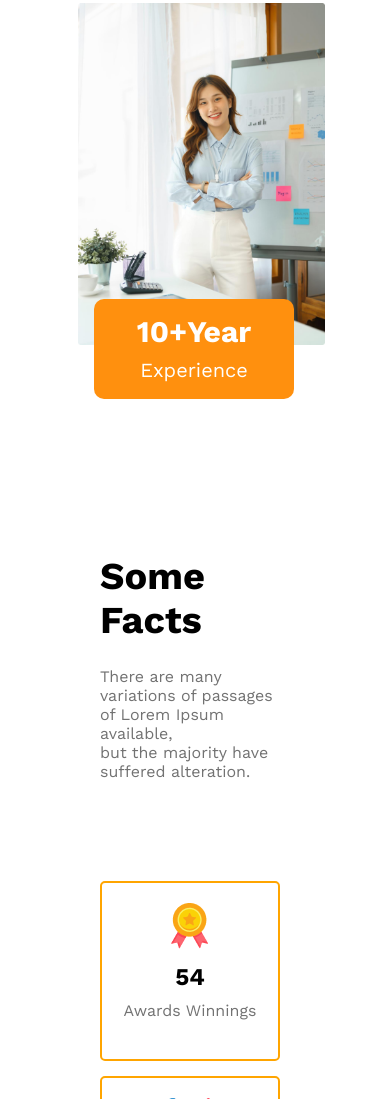
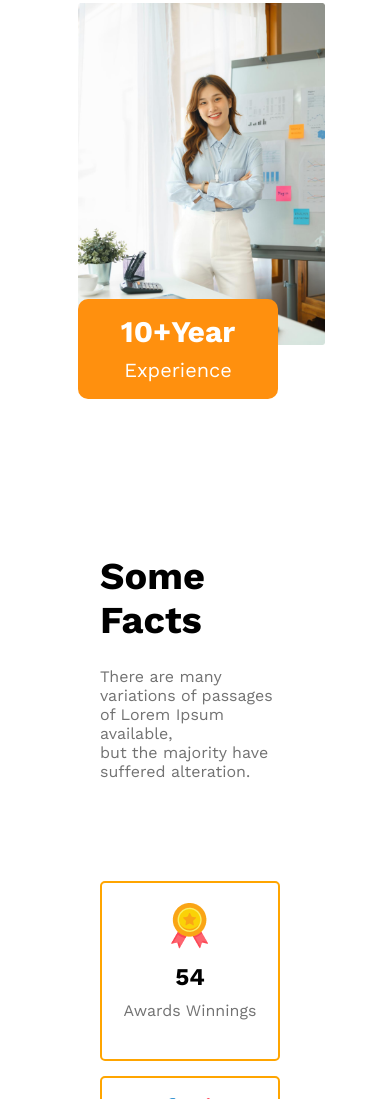
Before and after one commit to jahed121421/Assingment_2, a plain HTML site: page index.html in a window 390 px wide. Shown: the part 3923-5022 px from the top of the page. Drawn offline with nearby package versions, Linux system fonts and the light colour scheme.

Commit message:
fix issue

```diff
--- a/css/style.css
+++ b/css/style.css
@@ -367,7 +367,7 @@ header nav{
         padding: 30px 65px 100px 78px;
     }
     .btn1{
-        transform: translate(8%, -50%);
+        transform: translateY(-50%);
     }
     .some-fact-containers{
         flex-direction: column;
```
